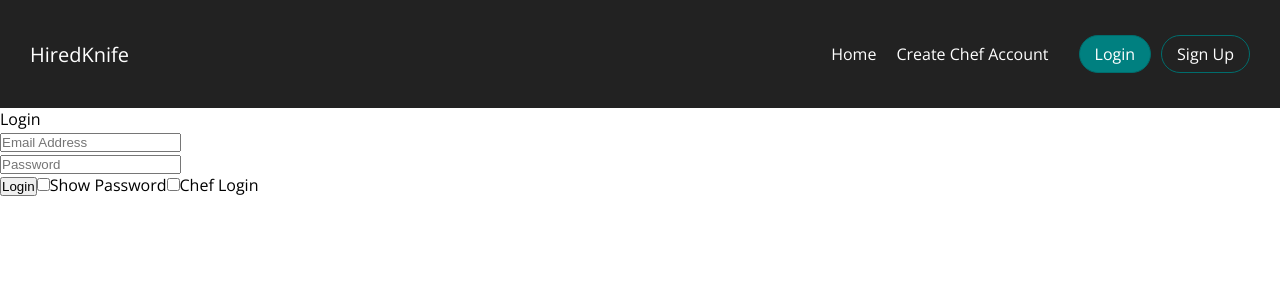
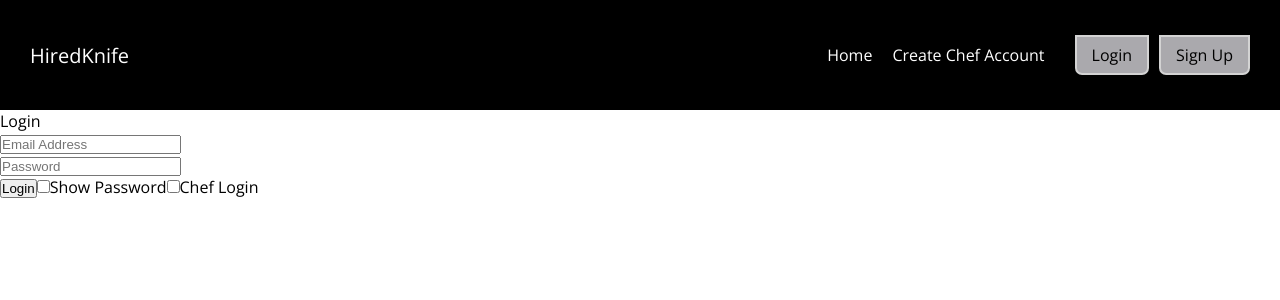
Before and after one commit to kanto2113/my-chef, a React (Create React App) app: page /login in a window 1280 px wide. Shown: the top 300 px of the page. Built offline with nearby package versions, Linux system fonts and the light colour scheme; no server answers.

Commit message:
added home page banner, changed authOptions buttons, added sort drop down box (non-functional)

```diff
--- a/src/App.css
+++ b/src/App.css
@@ -1,7 +1,8 @@
 @import url('https://fonts.googleapis.com/css2?family=Open+Sans:ital,wght@0,300;0,400;0,600;1,300&display=swap');
 
+/* Nav Bar */
+
 *{
-    box-sizing: border-box;
     padding: 0;
     margin: 0;
 }
@@ -10,7 +11,7 @@ body{
     font-family: 'Open Sans', sans-serif;
 }
 nav{
-    background: #222;
+    background: black;
     padding: 5px 20px;
 }
 ul{
@@ -24,6 +25,7 @@ a:hover{
     text-decoration: underline;
 }
 .menu li{
+    list-style-type: circle;
     font-size: 16px;
     padding: 15px 5px;
 }
@@ -34,8 +36,14 @@ a:hover{
     font-size: 20px;
     width: fit-content;
 }
-.button.secondary {
+.nav-button.secondary {
     border-bottom: 1px #444 solid;
+}
+.bullet {
+    background: #aaa9ad;
+    border-radius: 50%;
+    height: 0px;
+    width: 8px;
 }
 
 
@@ -51,7 +59,7 @@ a:hover{
     order: 1;
 }
 
-.item.button {
+.item.nav-button {
     order: 2;
 
 }
@@ -99,7 +107,7 @@ a:hover{
     .logo {
         flex:1;
     }
-    .item.button {
+    .item.nav-button {
         width: auto;
         order: 1;
         display: block;
@@ -107,28 +115,31 @@ a:hover{
     .toggle {
         order: 2;
     }
-    .button.secondary {
+    .nav-button.secondary {
         border: 0;
     }
-    .button a {
+    .nav-button a {
+        color: black;
         text-decoration: none;
         padding: 7px 15px;
-        background: teal;
-        border: 1px solid #006d6d;
-        border-radius: 50em;
+        background: #aaa9ad;
+        border: 2px solid #D3D3D3;
+        border-bottom-left-radius: 7px;
+        border-bottom-right-radius: 7px;
     }
-    .button.secondary a {
-        background: transparent;
+    .nav-button.secondary a {
+        background: #C0C0C0;
+        border: 2px solid #aaa9ad;
     }
-    .button a:hover{
+    .nav-button a:hover{
         transition: all .25s;
     }
-    .button:not(.secondary) a:hover{
-        background: #006d6d;
-        border-color: #005959;
+    .nav-button:not(.secondary) a:hover{
+        background: #D3D3D3;
+        border-color: #aaa9ad;
     }
-    .button.secondary a:hover {
-        color: #ddd;
+    .nav-button.secondary a:hover {
+        background: #D3D3D3;
     }
 }
 
@@ -149,15 +160,42 @@ a:hover{
     .item {
         order: 1;
     }
-    .button {
+    .nav-button {
         order: 2;
     }
     .menu li{
         padding: 15px 10px;
     }
-    .menu li.button {
+    .menu li.nav-button {
         padding-right: 0;
     }
+}
+
+/* Banner */
+
+.banner-text {
+    position: relative;
+    z-index: 1;
+    height: 150px;
+    text-align: center;
+    font-size: 38px;
+    font-weight: 900;
+    -webkit-text-stroke-width: 1px;
+    -webkit-text-stroke-color: white;
+
+}
+
+.banner-image {
+    position: absolute;
+    z-index: -1;
+    top: 0;
+    bottom: 0;
+    left: 0;
+    right: 0;
+    background-image: url('https://i.imgur.com/247dCWb.jpg');
+    opacity: .7;
+    width: 100%;
+    height: 100%;
 }
 
 /* Chef List Container */
@@ -166,7 +204,7 @@ a:hover{
     display: flex;
     flex-direction: row;
     position: absolute;
-    top: 250px;
+    top: 280px;
     left: margin;
     padding: 0 20px;
 }
@@ -218,12 +256,28 @@ a:hover{
     display: flexbox;
     flex-direction: column;
     text-align: center;
+    width: 240px;
+    height: 200px;
+    position: relative;
+    left: 50%;
+    margin-left: -120px;
+    padding-top: 100px;
+}
+
+.register-name {
+    font-weight: 600;
+    padding-bottom: 30px;
 }
 
 .register-input {
     width: 238px;
 }
 
+.register-submit {
+    display:flex;
+    justify-content: space-between;
+}
+
 .register-input-file {
 
 }
--- a/src/components/auth/authOptions.js
+++ b/src/components/auth/authOptions.js
@@ -10,8 +10,8 @@ const AuthOptions = () => {
 
     return (
         <ul className="menu">
-            <li className="item button"><a href="/login">Login</a></li>
-            <li className="item button secondary"><a href="/register">Sign Up</a></li>
+            <li className="item nav-button"><a href="/login">Login</a></li>
+            <li className="item nav-button"><a href="/register">Sign Up</a></li>
         </ul>
     )
 
--- a/src/components/auth/register-chef.js
+++ b/src/components/auth/register-chef.js
@@ -99,7 +99,9 @@ const RegisterChef = () => {
 
   return (
     <div className="register-form-parent">
-      RegisterChef
+      <div className="register-name">
+        Create New Chef Account
+      </div>
       <div>
         <input
           className="register-input"
@@ -121,6 +123,7 @@ const RegisterChef = () => {
       </div>
       <div>
         <input
+          className="register-input"
           value={newChef.email}
           onChange={(e) => {
             emailInputHandler(e)
@@ -130,6 +133,7 @@ const RegisterChef = () => {
       </div>
       <div>
         <input
+          className="register-input"
           type="password"
           id="myInput"
           value={newChef.password}
@@ -141,6 +145,7 @@ const RegisterChef = () => {
       </div>
       <div>
         <input
+          className="register-input"
           type="password"
           id="myInput2"
           value={newChef.passwordCheck}
@@ -150,10 +155,12 @@ const RegisterChef = () => {
           placeholder="Re-Type Password"
         />
       </div>
-      <div>
+      <div className="register-submit">
         <button onClick={onSubmit}>Submit</button>
-        <input type="checkbox" onClick={showPassword} />
-        Show Password
+        <div>
+          <input type="checkbox" onClick={showPassword} />
+          Show Password
+        </div>
       </div>
     </div>
   )
--- a/src/components/auth/register-user.js
+++ b/src/components/auth/register-user.js
@@ -61,9 +61,10 @@ const RegisterUser = () => {
   }
 
   return (
-    <div className="app-container">
-      <div className="register-input-parent">
-        Register New User
+      <div className="register-form-parent">
+        <div className="register-name">
+          Create New User Account
+        </div>
         <div>
           <input
             className="register-input"
@@ -108,11 +109,14 @@ const RegisterUser = () => {
             placeholder="Display Name"
           />
         </div>
-        <button onClick={onSubmit}>Submit</button>
-        <input type="checkbox" onClick={showPassword} />
-        Show Password
+        <div className="register-submit">
+          <button onClick={onSubmit}>Submit</button>
+          <div>
+            <input type="checkbox" onClick={showPassword} />
+            Show Password
+            </div>
+        </div>
       </div>
-    </div>
   )
 }
 
--- /dev/null
+++ b/src/components/chefListFitler.js
@@ -0,0 +1,22 @@
+import React, { useContext } from "react"
+import { ChefListContext } from "./pages/home"
+
+const ChefListFilter = () => {
+
+  const [ chefList, setChefList ] = useContext(ChefListContext)
+
+  const selectionChange = () => {
+
+  }
+
+  return (
+    <select id="sorting" onChange={selectionChange}>
+      <option value="Sort By">Sort Chefs</option>
+      <option value="Price: Low to High">Price: Low to High</option>
+      <option value="Price: High to Low">Price: High to Low</option>
+
+    </select>
+  )
+}
+
+export default ChefListFilter
--- a/src/components/pages/home.js
+++ b/src/components/pages/home.js
@@ -1,5 +1,6 @@
 import React, { useState } from "react"
 import ChefListContainer from "../chefListContainer"
+import ChefListFilter from "../chefListFitler"
 
 export const ChefListContext = React.createContext()
 
@@ -31,6 +32,15 @@ const Home = () => {
 
     return (
         <ChefListContext.Provider value={[chefList, setChefList]}>
+            <div className="banner-text">
+                <div className="banner-image">
+                </div>
+                <br></br>
+                Find a local chef to do your grocery shopping and bring you pre-made meals.
+            </div>
+            <div>
+                <ChefListFilter></ChefListFilter>
+            </div>
             <div>
                 <ChefListContainer></ChefListContainer>
             </div>
```
